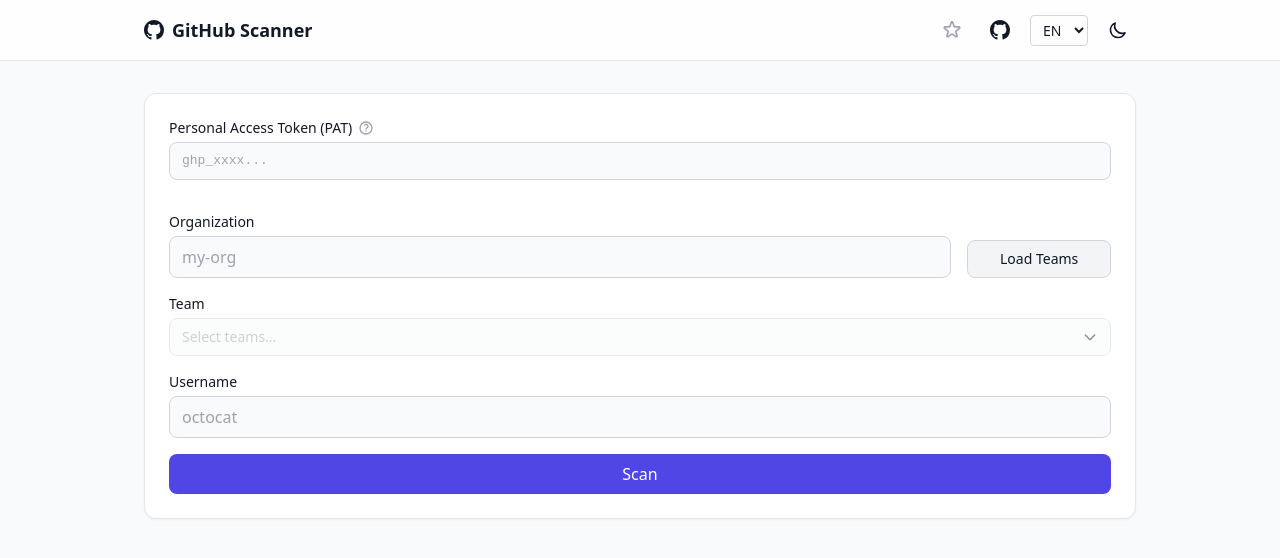
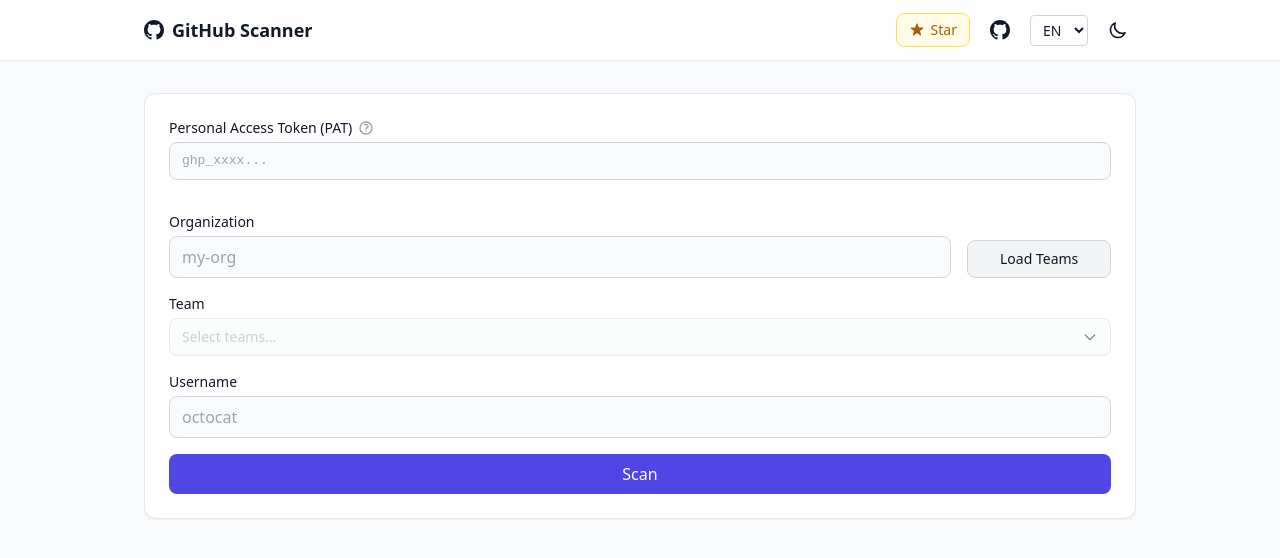
Before and after one commit to Bigide19/github-scanner, a plain HTML site: page index.html in a window 1280 px wide. Drawn offline with nearby package versions, Linux system fonts and the light colour scheme.

Commit message:
Make star button more visible with border, bg color, and label

```diff
--- a/index.html
+++ b/index.html
@@ -29,8 +29,9 @@
         <span data-i18n="page.header">GitHub Scanner</span>
       </h1>
       <div class="flex items-center gap-3">
-        <button id="btn-star" class="p-2 rounded-lg hover:bg-yellow-100 dark:hover:bg-yellow-900/30 transition-colors group" title="Star this project on GitHub">
-          <svg class="w-5 h-5 text-gray-400 group-hover:text-yellow-500 transition-colors" fill="none" stroke="currentColor" stroke-width="2" viewBox="0 0 24 24"><path stroke-linecap="round" stroke-linejoin="round" d="M11.049 2.927c.3-.921 1.603-.921 1.902 0l1.519 4.674a1 1 0 00.95.69h4.915c.969 0 1.371 1.24.588 1.81l-3.976 2.888a1 1 0 00-.363 1.118l1.518 4.674c.3.922-.755 1.688-1.538 1.118l-3.976-2.888a1 1 0 00-1.176 0l-3.976 2.888c-.783.57-1.838-.197-1.538-1.118l1.518-4.674a1 1 0 00-.363-1.118l-3.976-2.888c-.784-.57-.38-1.81.588-1.81h4.914a1 1 0 00.951-.69l1.519-4.674z"/></svg>
+        <button id="btn-star" class="inline-flex items-center gap-1.5 px-3 py-1.5 rounded-lg border border-yellow-300 dark:border-yellow-600 bg-yellow-50 dark:bg-yellow-900/20 hover:bg-yellow-100 dark:hover:bg-yellow-900/40 text-yellow-700 dark:text-yellow-400 text-sm font-medium transition-colors" title="Star this project on GitHub">
+          <svg class="w-4 h-4" fill="currentColor" viewBox="0 0 24 24"><path d="M11.049 2.927c.3-.921 1.603-.921 1.902 0l1.519 4.674a1 1 0 00.95.69h4.915c.969 0 1.371 1.24.588 1.81l-3.976 2.888a1 1 0 00-.363 1.118l1.518 4.674c.3.922-.755 1.688-1.538 1.118l-3.976-2.888a1 1 0 00-1.176 0l-3.976 2.888c-.783.57-1.838-.197-1.538-1.118l1.518-4.674a1 1 0 00-.363-1.118l-3.976-2.888c-.784-.57-.38-1.81.588-1.81h4.914a1 1 0 00.951-.69l1.519-4.674z"/></svg>
+          Star
         </button>
         <a href="https://github.com/Bigide19/github-scanner" target="_blank" rel="noopener" class="p-2 rounded-lg hover:bg-gray-200 dark:hover:bg-gray-700 transition-colors" title="View source on GitHub">
           <svg class="w-5 h-5" fill="currentColor" viewBox="0 0 16 16"><path d="M8 0C3.58 0 0 3.58 0 8c0 3.54 2.29 6.53 5.47 7.59.4.07.55-.17.55-.38 0-.19-.01-.82-.01-1.49-2.01.37-2.53-.49-2.69-.94-.09-.23-.48-.94-.82-1.13-.28-.15-.68-.52-.01-.53.63-.01 1.08.58 1.23.82.72 1.21 1.87.87 2.33.66.07-.52.28-.87.51-1.07-1.78-.2-3.64-.89-3.64-3.95 0-.87.31-1.59.82-2.15-.08-.2-.36-1.02.08-2.12 0 0 .67-.21 2.2.82.64-.18 1.32-.27 2-.27.68 0 1.36.09 2 .27 1.53-1.04 2.2-.82 2.2-.82.44 1.1.16 1.92.08 2.12.51.56.82 1.27.82 2.15 0 3.07-1.87 3.75-3.65 3.95.29.25.54.73.54 1.48 0 1.07-.01 1.93-.01 2.2 0 .21.15.46.55.38A8.013 8.013 0 0016 8c0-4.42-3.58-8-8-8z"/></svg>
```
